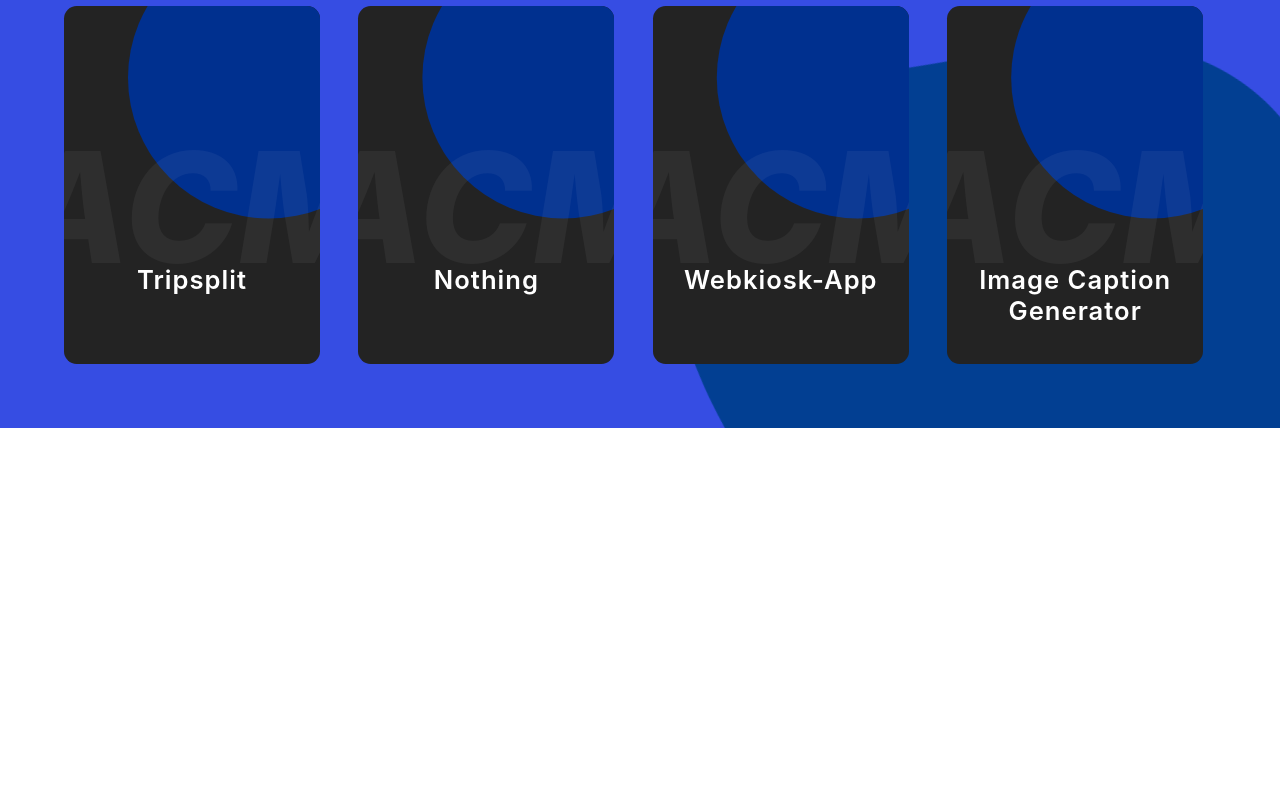
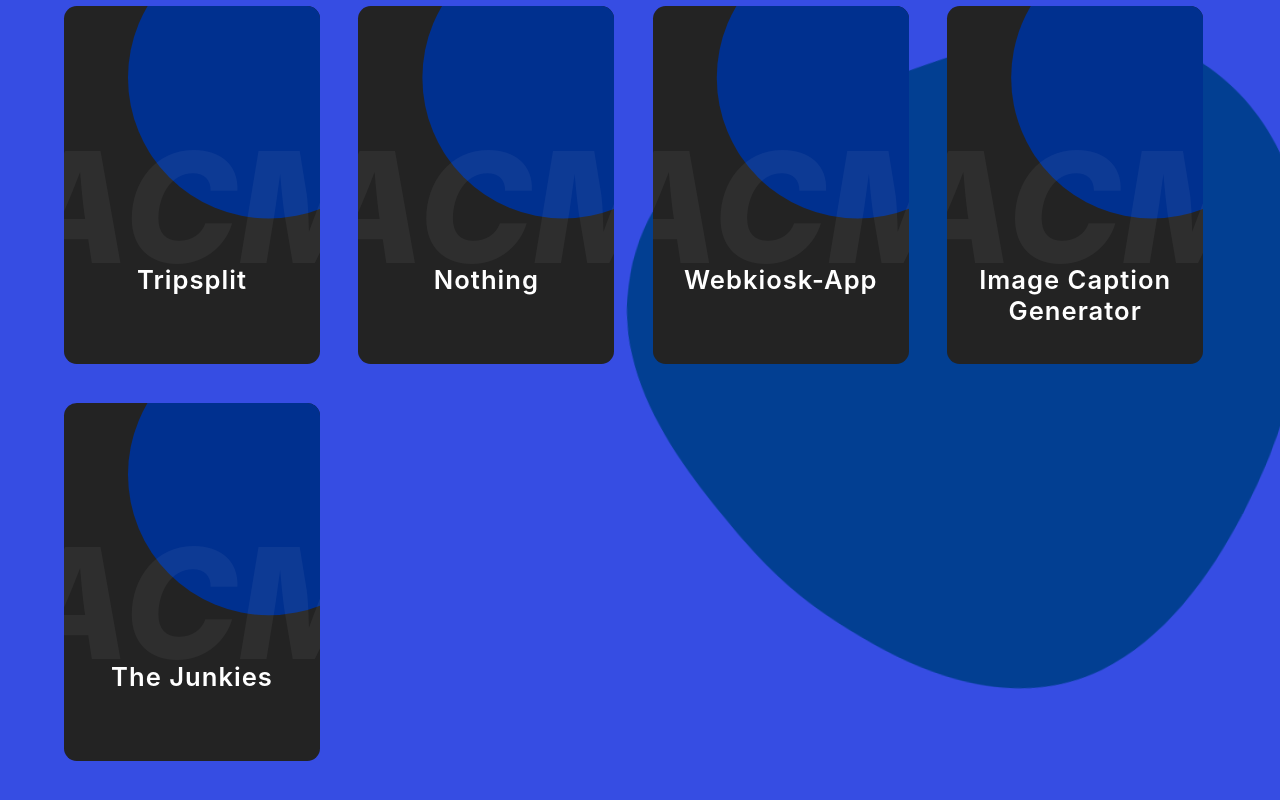
Before and after one commit to ACM-JUIT/Project-Ideas, a React (Create React App) app: page / in a window 1280 px wide. Shown: the part 358-1158 px from the top of the page. Before the commit the page ends 800 px from the top, so only its background shows below. Built offline with nearby package versions, Linux system fonts and the light colour scheme.

Commit message:
Added new project

```diff
--- a/src/data.js
+++ b/src/data.js
@@ -14,6 +14,10 @@ export const projectsData = [
   {
     projectName: "Image Caption Generator",
     techStack: "An app that generates caption for given image.",
+  },
+  {
+    projectName: "The Junkies",
+    techStack: "Doorstep garbage pickup service",
   }
 
 ]
```
